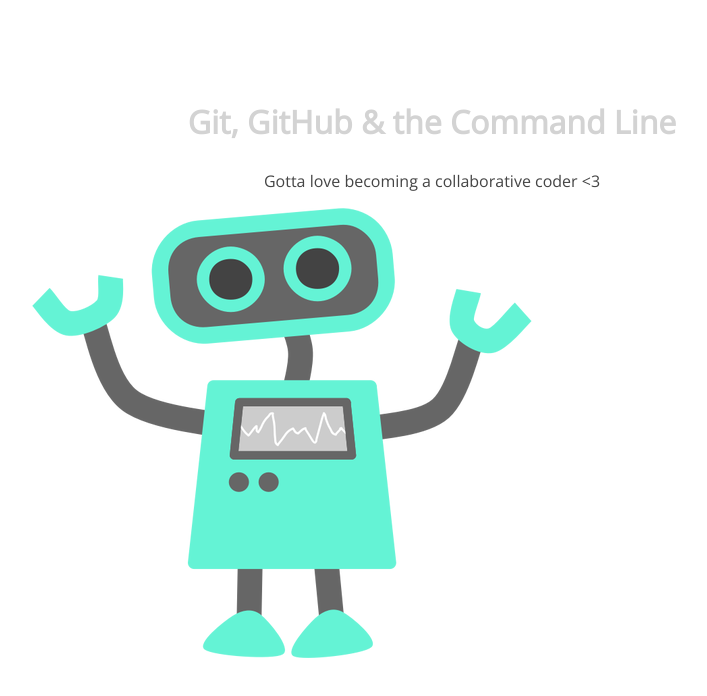
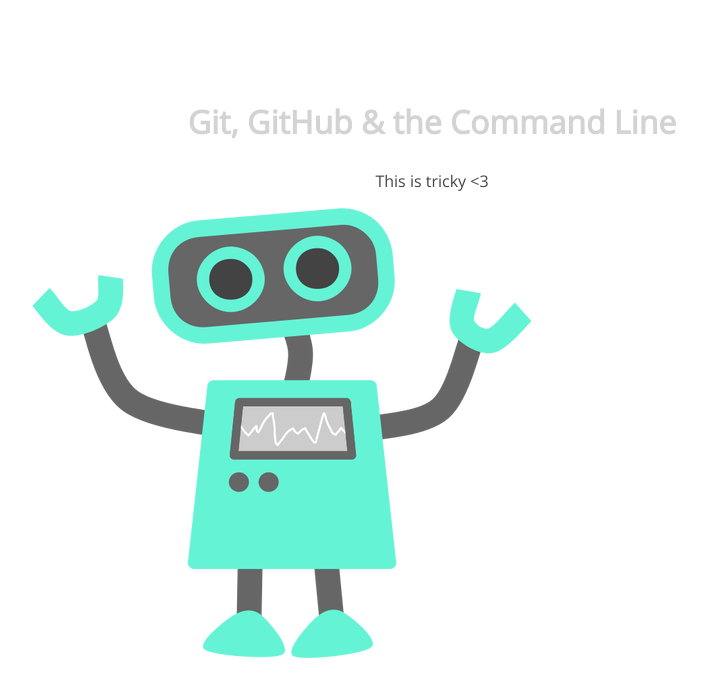
Before and after one commit to elizabethvhall/105-project, a plain HTML site: page index.html in a window 1280 px wide. Shown: the whole page, without its empty margins (208-915 px from the left). Drawn offline with nearby package versions, Linux system fonts and the light colour scheme.

Commit message:
changed <p> text

```diff
--- a/index.html
+++ b/index.html
@@ -9,7 +9,7 @@
 <body>
 	<section>
 		<h1>Git, GitHub & the Command Line</h1>
-		<p>Gotta love becoming a collaborative coder <3</p>
+		<p>This is tricky <3</p>
 		<img src="img/happy-blue-robot.png">
 	</section>
 </body>
```
